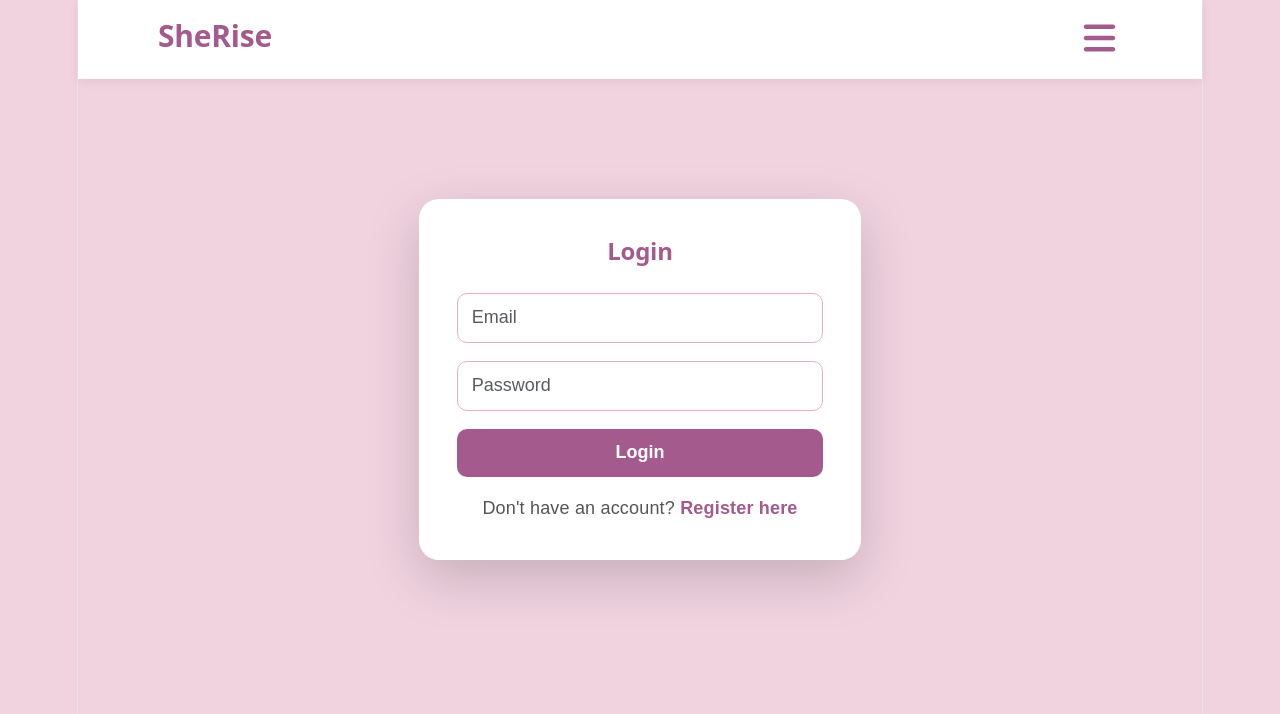
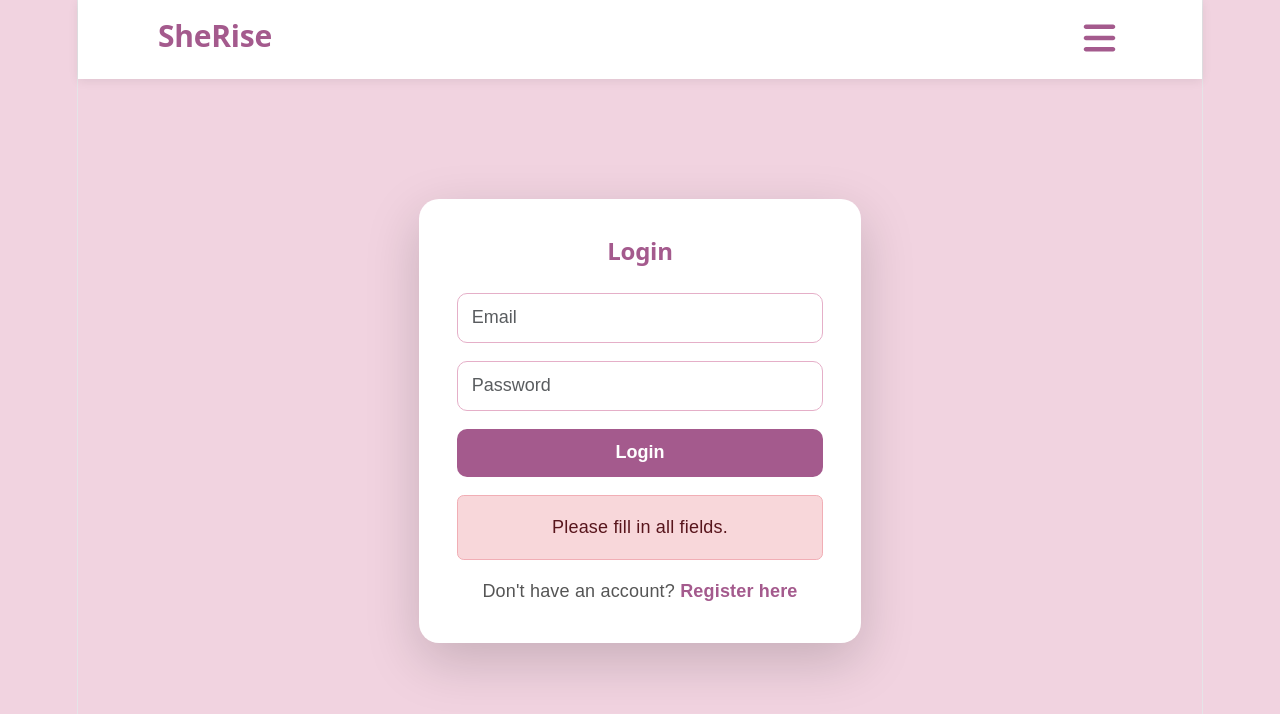
Before and after one commit to lucky-03Sharma/Sherise-, a React app in the folder frontend/: page /login in a window 1280 px wide. Both pictures are taken after a click on the button "Login". Shown: the top 714 px of the page. Built offline with nearby package versions, Linux system fonts and the light colour scheme; the HTML template or start-up script is replaced by a standard one.

Commit message:
login updates

```diff
--- a/frontend/src/components/ProtectedRoute.jsx
+++ b/frontend/src/components/ProtectedRoute.jsx
@@ -2,7 +2,7 @@ import { Navigate } from "react-router-dom";
 export default function ProtectedRoute({ children }) {
     const token = localStorage.getItem("token");
     if (!token) {
-        return <Navigate to="/login" replace />;
+        return <Navigate to="/login" replace state = {{ message: "Please login to access this page."}} />;
     }
     return children;
 }
--- a/frontend/src/pages/Login.jsx
+++ b/frontend/src/pages/Login.jsx
@@ -1,22 +1,48 @@
-import { useState } from "react";
+import { useState, useEffect } from "react";
 import API from "../services/api";
-import { useNavigate, Link } from "react-router-dom";
+import { useNavigate, Link, useLocation } from "react-router-dom";
 import Navbar from "../components/Navbar";
 import "../css/Login.css";
 
 export default function Login() {
+
+  const location = useLocation();
+  const navigate = useNavigate();
 
   const [form, setForm] = useState({
     email: "",
     password: "",
   });
 
-  const navigate = useNavigate();
+  const [message, setMessage] = useState(
+    location.state?.message || ""
+  );
+
+  const [showPopup, setShowPopup] = useState(
+    !!location.state?.message
+  );
+
+  useEffect(() => {
+
+    if (showPopup) {
+
+      const timer = setTimeout(() => {
+        setShowPopup(false);
+      }, 3000);
+
+      return () => clearTimeout(timer);
+
+    }
+
+  }, [showPopup]);
 
   const handleLogin = async () => {
 
     if (!form.email || !form.password) {
-      alert("Please fill all fields");
+
+      setMessage("Please fill in all fields.");
+      setShowPopup(true);
+
       return;
     }
 
@@ -32,10 +58,11 @@ export default function Login() {
 
       console.log(err);
 
-      alert(
-        err.response?.data?.message || "Login failed"
-      );
+      setMessage("Please check your credentials and try again.");
+      setShowPopup(true);
+
     }
+
   };
 
   return (
@@ -91,6 +118,12 @@ export default function Login() {
                     Login
                   </button>
 
+                  {showPopup && (
+                    <div className="alert alert-danger mt-3">
+                      {message}
+                    </div>
+                  )}
+
                   <p className="text-center mt-3">
                     Don't have an account?{" "}
                     <Link to="/register">
@@ -109,6 +142,7 @@ export default function Login() {
         </div>
 
       </div>
+
     </>
   );
 }
```
